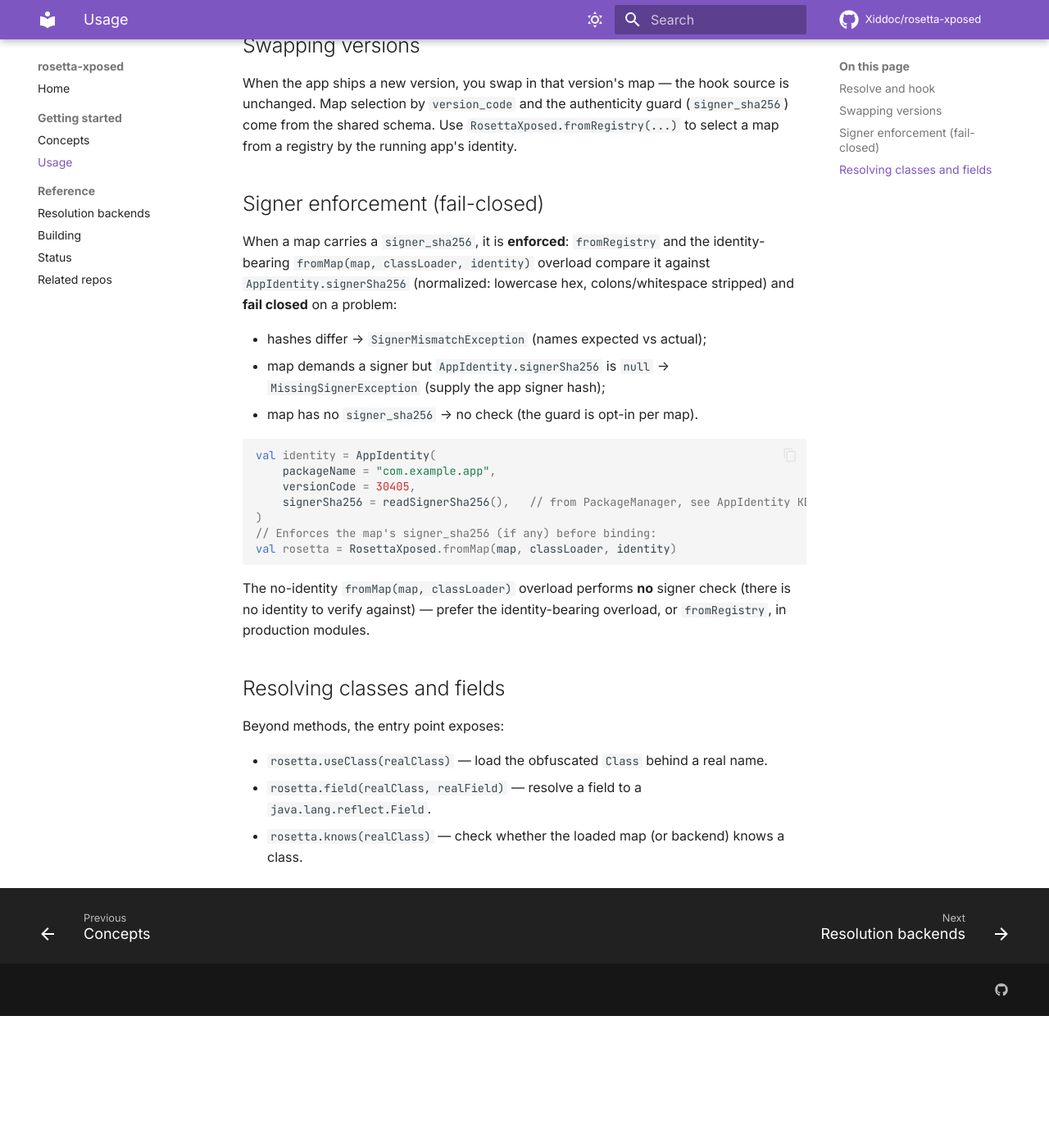
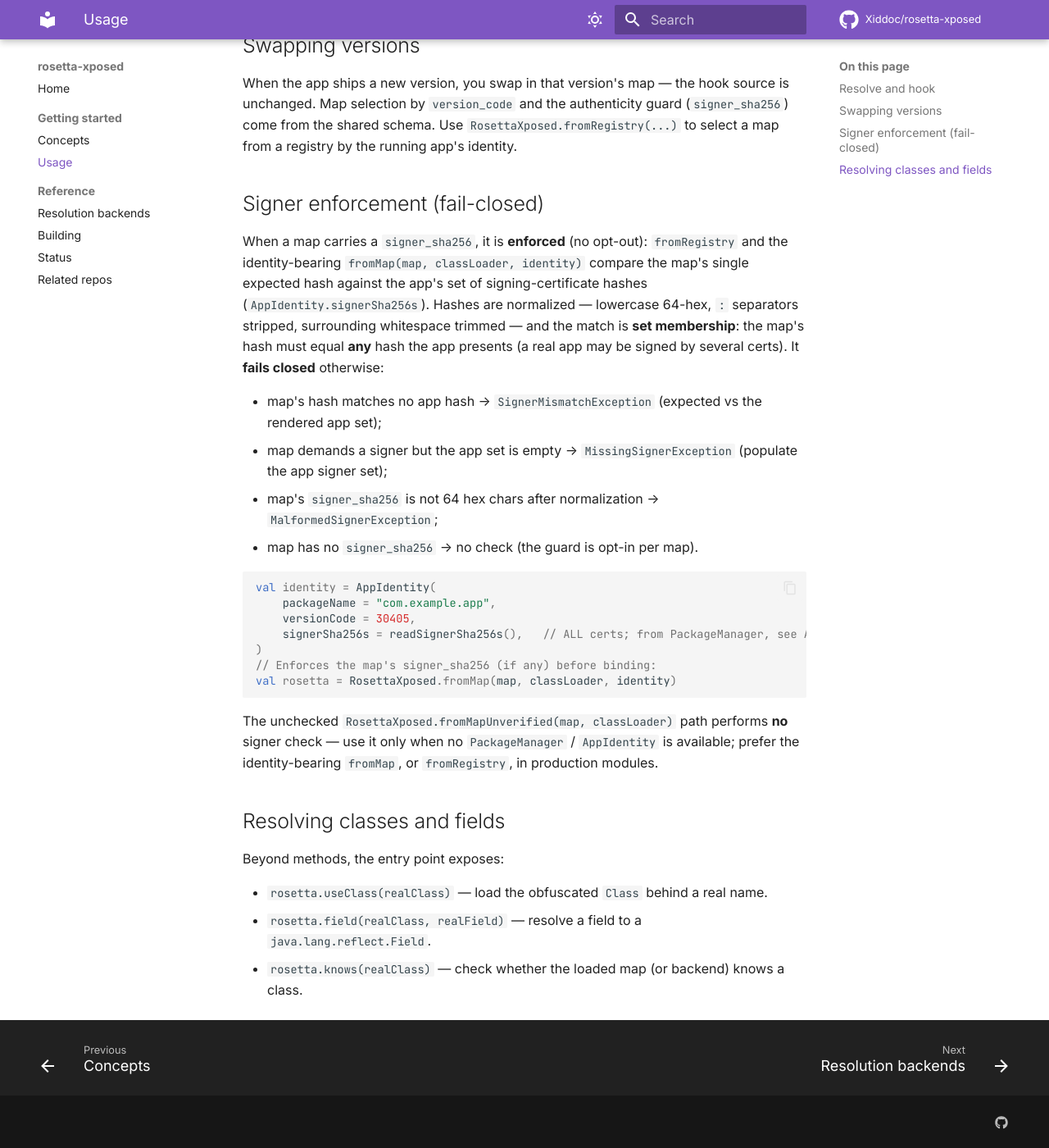
Before and after one commit to Xiddoc/rosetta-xposed, an MkDocs documentation site: the page built from docs/getting-started/usage.md, in a window 1280 px wide and 1400 px high, scrolled down 938 px. Shown: the whole window at 82% size. Built offline with MkDocs 1.6.1 and Material for MkDocs 9.7.7, drawn with Linux system fonts in a browser that asks for light colours; comment, search, counter and statistics services are not loaded; before the commit the page ends 2177 px from its top, so only the background shows below that.

Commit message:
docs: document multi-signer match-any + fromMapUnverified seam
Update the signer-enforcement docs to the set-based AppIdentity.signerSha256s
match-any semantics, the MalformedSignerException case, the no-opt-out
stance, and the renamed unchecked fromMapUnverified construction path.

https://claude.ai/code/session_01F3soVfNcnfAV4p1HpWNZpZ

````diff
--- a/docs/getting-started/usage.md
+++ b/docs/getting-started/usage.md
@@ -49,29 +49,37 @@ running app's identity.
 
 ## Signer enforcement (fail-closed)
 
-When a map carries a `signer_sha256`, it is **enforced**: `fromRegistry`
-and the identity-bearing `fromMap(map, classLoader, identity)` overload
-compare it against `AppIdentity.signerSha256` (normalized: lowercase hex,
-colons/whitespace stripped) and **fail closed** on a problem:
+When a map carries a `signer_sha256`, it is **enforced** (no opt-out):
+`fromRegistry` and the identity-bearing `fromMap(map, classLoader, identity)`
+compare the map's single expected hash against the app's set of
+signing-certificate hashes (`AppIdentity.signerSha256s`). Hashes are
+normalized — lowercase 64-hex, `:` separators stripped, surrounding
+whitespace trimmed — and the match is **set membership**: the map's hash
+must equal **any** hash the app presents (a real app may be signed by
+several certs). It **fails closed** otherwise:
 
-- hashes differ → `SignerMismatchException` (names expected vs actual);
-- map demands a signer but `AppIdentity.signerSha256` is `null` →
-  `MissingSignerException` (supply the app signer hash);
+- map's hash matches no app hash → `SignerMismatchException`
+  (expected vs the rendered app set);
+- map demands a signer but the app set is empty →
+  `MissingSignerException` (populate the app signer set);
+- map's `signer_sha256` is not 64 hex chars after normalization →
+  `MalformedSignerException`;
 - map has no `signer_sha256` → no check (the guard is opt-in per map).
 
 ```kotlin
 val identity = AppIdentity(
     packageName = "com.example.app",
     versionCode = 30405,
-    signerSha256 = readSignerSha256(),   // from PackageManager, see AppIdentity KDoc
+    signerSha256s = readSignerSha256s(),   // ALL certs; from PackageManager, see AppIdentity KDoc
 )
 // Enforces the map's signer_sha256 (if any) before binding:
 val rosetta = RosettaXposed.fromMap(map, classLoader, identity)
 ```
 
-The no-identity `fromMap(map, classLoader)` overload performs **no** signer
-check (there is no identity to verify against) — prefer the
-identity-bearing overload, or `fromRegistry`, in production modules.
+The unchecked `RosettaXposed.fromMapUnverified(map, classLoader)` path
+performs **no** signer check — use it only when no `PackageManager` /
+`AppIdentity` is available; prefer the identity-bearing `fromMap`, or
+`fromRegistry`, in production modules.
 
 ## Resolving classes and fields
 
````
Also changed, not shown: other parts of docs/getting-started/usage.md (+1 -1 lines), CLAUDE.md (+5 -2 lines), README.md (+4 -2 lines), docs/getting-started/concepts.md (+9 -6 lines), docs/reference/status.md (+7 -4 lines).
